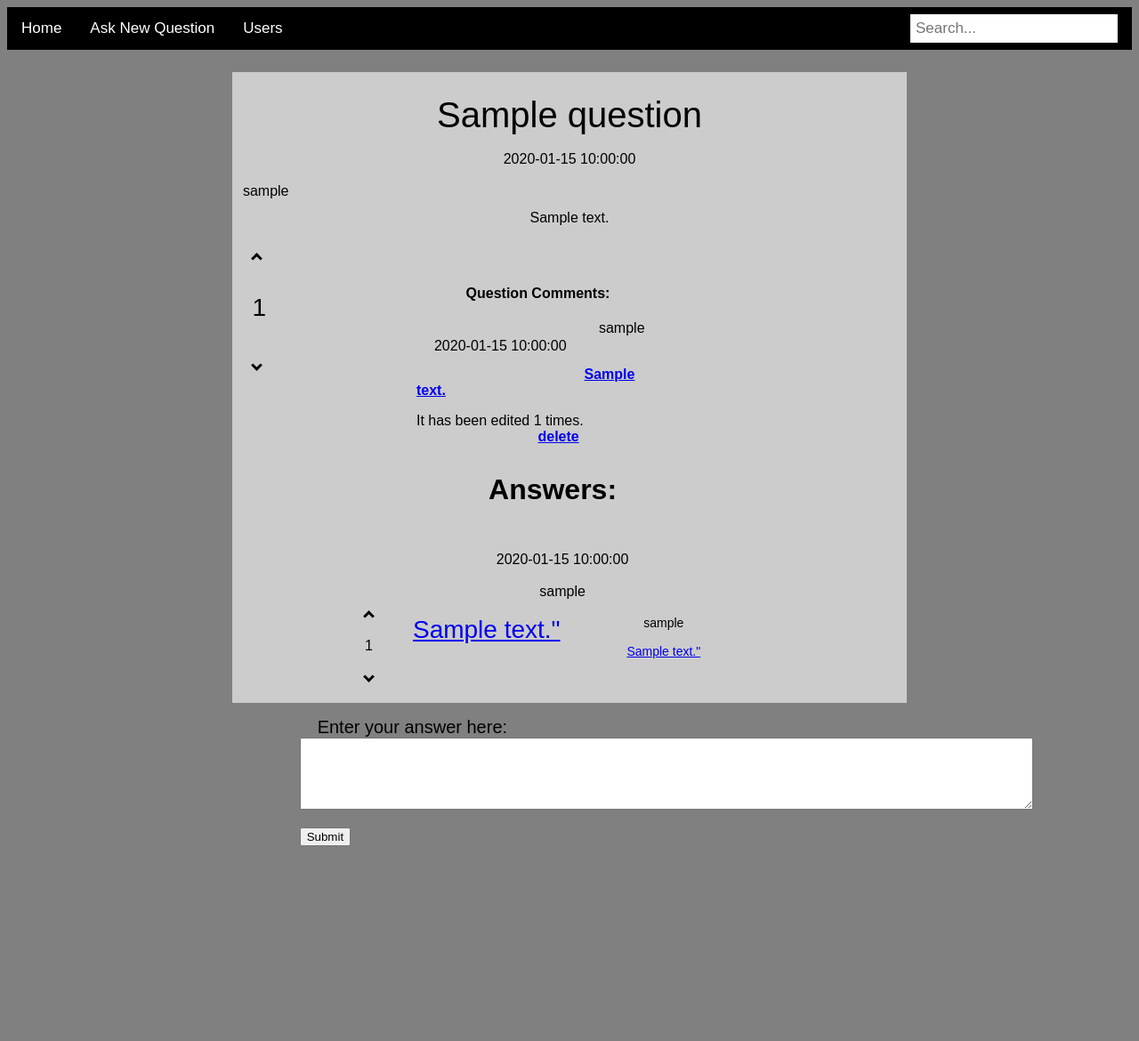
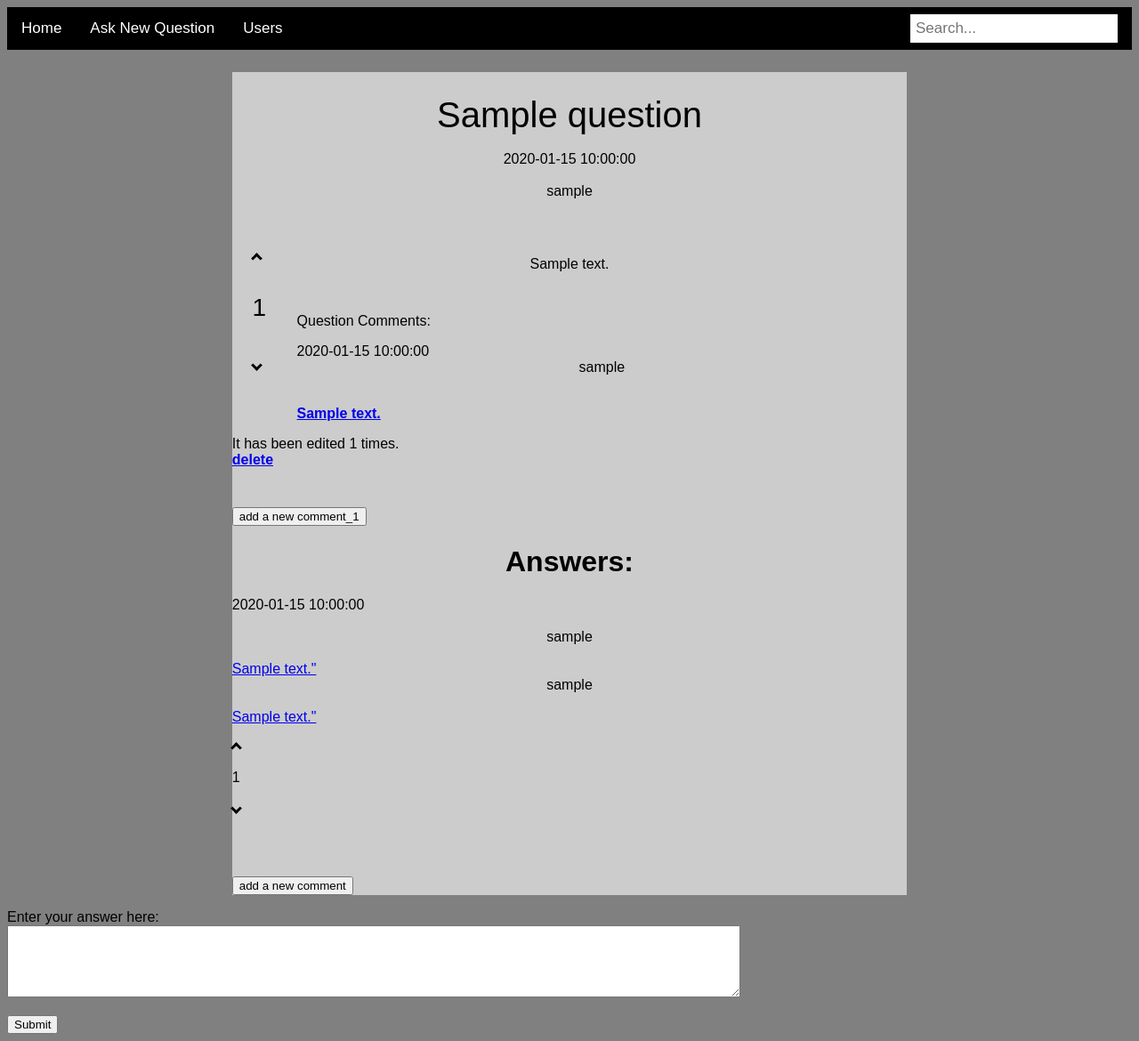
Before and after one commit to Cyntiedred/JinjaNinja, a Flask app: template templates/display.html in a window 1280 px wide. Shown: the whole page at 89% size. Before the commit the page ends 950 px from the top, so only its background shows below. Run offline with Flask 2, Linux system fonts and the light colour scheme; the template is opened without the code that fills it: most values are stand-ins (such as "Sample title", 1, 10 or a date in 2020).

Commit message:
prepare css

```diff
--- a/static/css/style.css
+++ b/static/css/style.css
@@ -235,6 +235,15 @@ input[type=email], input[type=password] {
 
 }
 
+.display_css{
+    width: 60%;
+    padding-top: 2%;
+    margin-top: 2%;
+    background-color: #cccccc;
+    margin-left: 20%;
+
+}
+
 .Question{
    text-align: center;
    font-size: 40px;
@@ -245,14 +254,14 @@ input[type=email], input[type=password] {
     text-align: center;
 }
 
-.display_css .user{
+.user{
     text-align: center;
-    width: 100%;
 }
 
 .question_message{
   width: 80%;
-  margin-top: 4%;
+  padding-top: 4%;
+  padding-bottom: 4%;
   margin-right: 10%;
   float:right;
   text-align: center;
@@ -265,16 +274,16 @@ input[type=email], input[type=password] {
   float:left;
 }
 
+/*
+
+
 .display_css .question_comment_css{
     padding:10px;
     margin-left: 10%;
     width: 60%;
 }
 
-.question_comment{
-    text-align: center;
 
-}
 
 .display_css .comment_delete{
     margin-left: 50%;
@@ -344,3 +353,5 @@ input[type=email], input[type=password] {
    margin-right: 5%;
    color: black;
 }
+
+*/
--- a/templates/display.html
+++ b/templates/display.html
@@ -5,24 +5,25 @@
     <div class="display_css">
 
     {% for question in question_by_id %}
-
+        <div class="question_css">
         <div class="question_title">{{ question.title }}</div><br>
         <div class="question_submission_time">{{ question.submission_time }}</div><br>
+        <div class="user">{{ question.user_name }}</div><br>
         <p class="question_message">{{ question.message }}</p>
-        <div class="user">{{ question.user_name }}</div><br>
         <div class="question_vote_number">
             <a href="{{ url_for('vote', q_id=question.id, vote='up') }}"><p><i class="up"></i></p></a>
             {{ question.vote_number }}
             <a href="{{ url_for('vote', q_id=question.id, vote='down') }}"><p><i class="down"></i></p></a>
             <br>
         </div>
+        </div>
     {% endfor %}
 
-    <div class="display_css">
+
         {% for comment in question_comments %}
 
             <div class="question_comment_css">
-                <br><h4 class="question_comment"> Question Comments: </h4>
+                <br><p class="question_comment"> Question Comments: </p>
                 <div class="comment_submission_time">{{ comment['submission_time'] }}</div>
                 <div class="user">{{ comment.user_name }}</div>
                 <br>
@@ -33,9 +34,18 @@
                 <div class="comment_delete">
                     <b><a href="{{ url_for('delete_question_comment', c_id = comment.id ) }}">delete</a></b>
                 </div>
+        {% endfor %}
+
+            <form class="ask_btn1" action="{{ url_for('add_new_comment_question', q_id=q_id) }}"
+                  method=get>
+                <br>
+                <p>
+                    <input align="center" type=submit value="add a new comment_1">
+                </p>
+            </form>
             </div>
-            </div>
-        {% endfor %}
+
+
 
         <h1 class="Answer" align="center">Answers: </h1>
         {% for answer in answers %}
@@ -57,23 +67,27 @@
                     </div>
 
                 </div>
+
             <div class="answer_vote_number">
-                <a href="{{ url_for('vote_for_answer', a_id=answer.id, vote='up') }}"><p><i class="up"></i></p></a>
+                <a href="{{ url_for('vote_for_answer', a_id=answer.id, vote='up') }}"><p><i class="up"></i></p>
+                </a>
                 {{ answer.vote_number }}
-                <a href="{{ url_for('vote_for_answer', a_id=answer.id, vote='down') }}"><p><i class="down"></i></p></a>
+                <a href="{{ url_for('vote_for_answer', a_id=answer.id, vote='down') }}"><p><i class="down"></i>
+                </p></a>
             </div>
             <br>
         </div>
-
-
 
         {% endfor %}
 
         <form action="{{ url_for('add_new_comment_answer', a_id=a_id) }}"
               method=get>
             <br>
+            <p>
+                <input align="center" type=submit value="add a new comment">
+            </p>
         </form>
-
+    </div>
 
 
 <form class="new_answer" action="{{ url_for('add_new_answer', q_id=q_id) }}" method="post">
```
Lines whose indentation alone changed are shown as unchanged.
